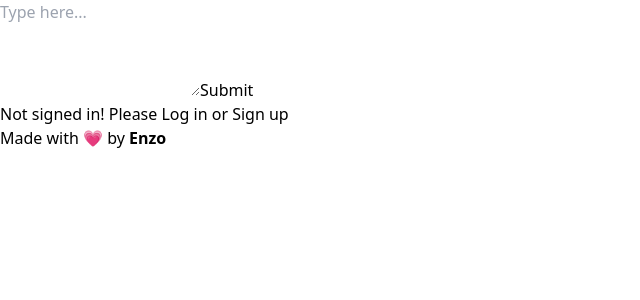
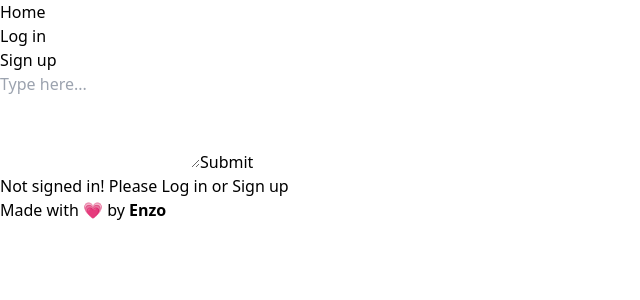
Before and after one commit to de-code-ninja/todo, a React (Vite) app: page / in a window 1280 px wide. Shown: the top 300 px of the page, without its empty margins (0-640 px from the left). Built offline with nearby package versions, Linux system fonts and the light colour scheme.

Commit message:
first commit

```diff
--- a/src/App.jsx
+++ b/src/App.jsx
@@ -1,48 +1,29 @@
-import React, { useState,useContext,useEffect } from "react";
+import React from "react";
 import "./App.css";
+import { BrowserRouter as Router, Routes, Route } from "react-router-dom";
 import Navbar from "./Navbar";
 import Login from "./Login";
 import Footer from "./Footer";
 import Homepage from "./Homepage";
 import Signup from "./Signup";
 import Profile from "./Profile";
-import {
-  createBrowserRouter,
-  RouterProvider,
-} from "react-router-dom";
 import { AuthProvider } from "./context/AuthContext";
-import { AuthContext } from "./context/AuthContext";
-
 
 function App() {
-
-  const router = createBrowserRouter([
-    {
-      path:"/",
-      element: <><Navbar/> <Homepage/></>
-    },
-    {
-      path:"/login",
-      element: <><Navbar /> <Login/></>
-    },
-    {
-      path:"/signup",
-      element: <><Navbar/> <Signup/></>
-    },
-    {
-      path:"/profile",
-      element: <><Navbar /> <Profile/></>
-    },
-  ])
   return (
     <AuthProvider>
-  <>
-
-      <Homepage/>
-
-
-      <Footer/>
-    </>
+      <Router>
+        <div>
+          <Navbar />
+          <Routes>
+            <Route path="/" element={<Homepage />} />
+            <Route path="/login" element={<Login />} />
+            <Route path="/signup" element={<Signup />} />
+            <Route path="/profile" element={<Profile />} />
+          </Routes>
+          <Footer />
+        </div>
+      </Router>
     </AuthProvider>
   );
 }
--- a/vite.config.js
+++ b/vite.config.js
@@ -3,6 +3,6 @@ import react from '@vitejs/plugin-react'
 
 // https://vitejs.dev/config/
 export default defineConfig({
-  base:"/todo/",
+  // base:"/todo/",
   plugins: [react()],
 })
```
